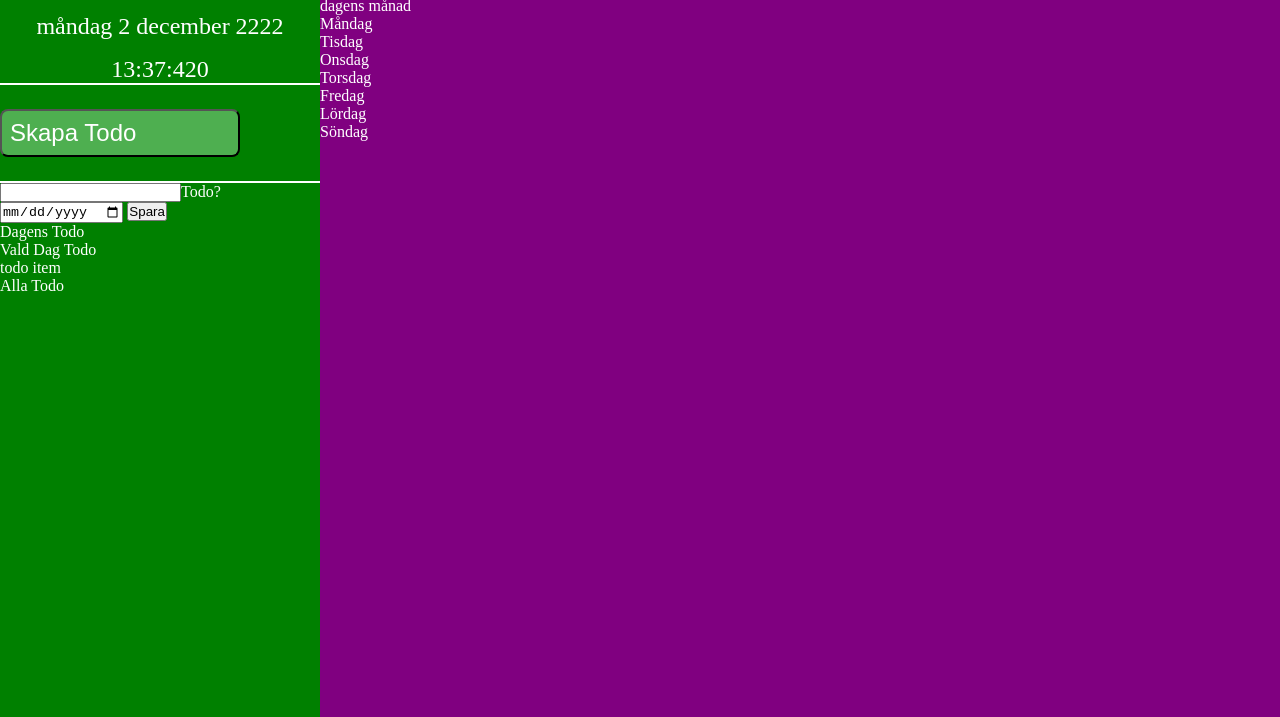
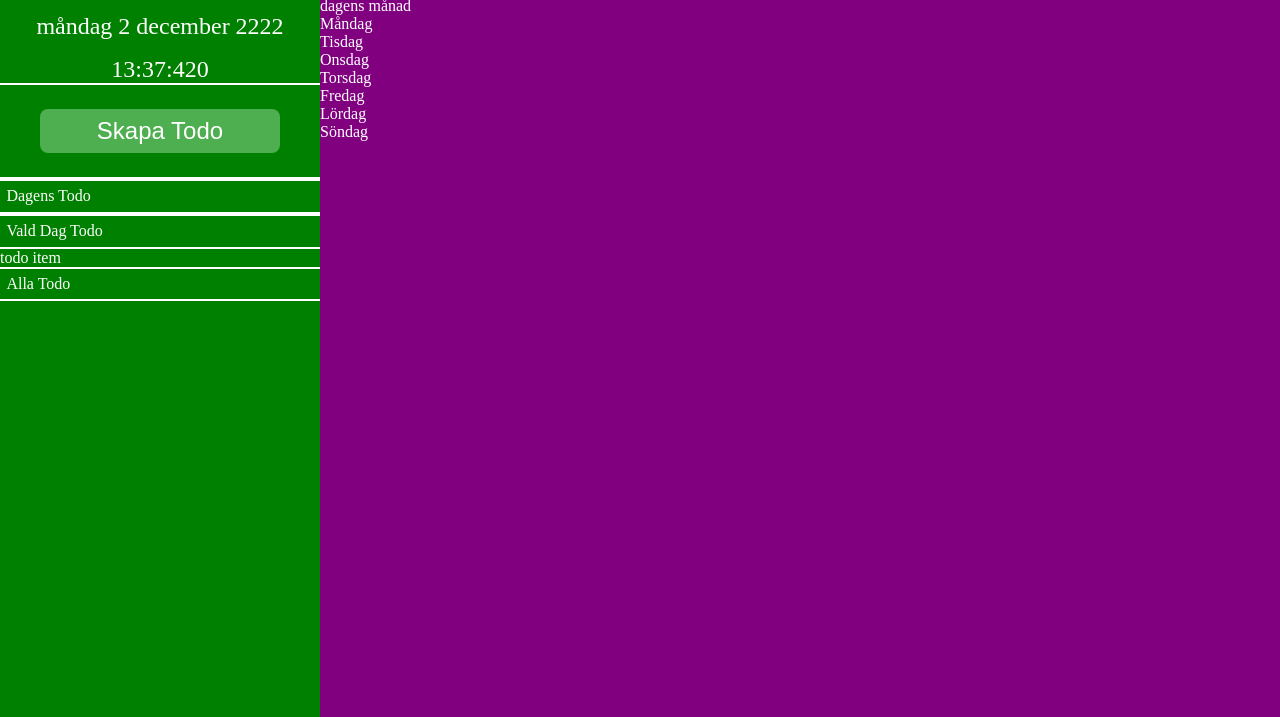
Before and after one commit to Sillen00/To-Do-Calendar, a website: page public/index.html in a window 1280 px wide. Shown: the part 83-800 px from the top of the page. Drawn offline with Linux system fonts and the light colour scheme.

Commit message:
todo section positioned and comment on code.

```diff
--- a/public/css/style.css
+++ b/public/css/style.css
@@ -4,6 +4,8 @@
     padding: 0;
 }
 
+
+/* ROOT VARIABLER------------------------------------------- */
 :root{
     /* Färger */
     --Primary-color:black;
@@ -18,12 +20,14 @@
     --FS-1_5: 1.5rem;
 }
 
+/* BODY------------------------- */
+
 body{
     background-color: pink /*Ska vara primary color. "var(--Secondary-color)"*/;
     color: var(--Secondary-color);
 }
 
-
+/* HEADER--------------------------------------------------- */
 
 header{
     height: var(--header-height);
@@ -40,7 +44,7 @@ header img {
     height:calc(100vh - var(--header-height));
 }
 
-/* ASIDE--------------------------------------------------- */
+/* ASIDE--------------------------------------------------------------------------------- */
 
 aside{
     width: 100%;
@@ -61,11 +65,12 @@ aside{
     display: none;
 }
 
-/* SKAPA TODO KNAPP */
+/* SKAPA TODO KNAPP ---------------------------------*/
 .create-button-div{
-    border-top: 2px solid white;
-    border-bottom: 2px solid white;
-    text-align: center;
+    border-top: 2px solid var(--Secondary-color);
+    border-bottom: 2px solid var(--Secondary-color);
+    display: flex;
+    justify-content: center;
 }
 .create-button-div .createButton{
     margin: 1.5rem 0;
@@ -75,14 +80,47 @@ aside{
     font-size: var(--FS-1_5);
     color: var(--Secondary-color);
     background-color: #4eaf50;
+    border:none;
+}
 
-    display: flex;
+/* TODO POPUP---------------------*/
+.create-todo-popup{
+    display: none;
 }
 
 
+/* TODAYS TODO-------------------- */
+.todays-todo .todays-todo-heading{
+    display: flex;
+    flex-direction: row;
+    justify-content: space-between;
+    border-top: 2px solid var(--Secondary-color);
+    border-bottom: 2px solid var(--Secondary-color);
+    padding: 0.4rem;
+}
+
+/* CURRENT DAY TODO */
+.current-day-todo .current-day-todo-heading{
+    display: flex;
+    flex-direction: row;
+    justify-content: space-between;
+    border-top: 2px solid var(--Secondary-color);
+    border-bottom: 2px solid var(--Secondary-color);
+    padding: 0.4rem;
+}
+
+/* ALL TODO */
+.all-todo .all-todo-heading{
+    display: flex;
+    flex-direction: row;
+    justify-content: space-between;
+    border-top: 2px solid var(--Secondary-color);
+    border-bottom: 2px solid var(--Secondary-color);
+    padding: 0.4rem;
+}
 
 
-/* MAIN---------------------------------------------------- */
+/* MAIN---------------------------------------------------------------------------------- */
 
 main{
     display: none;
```
